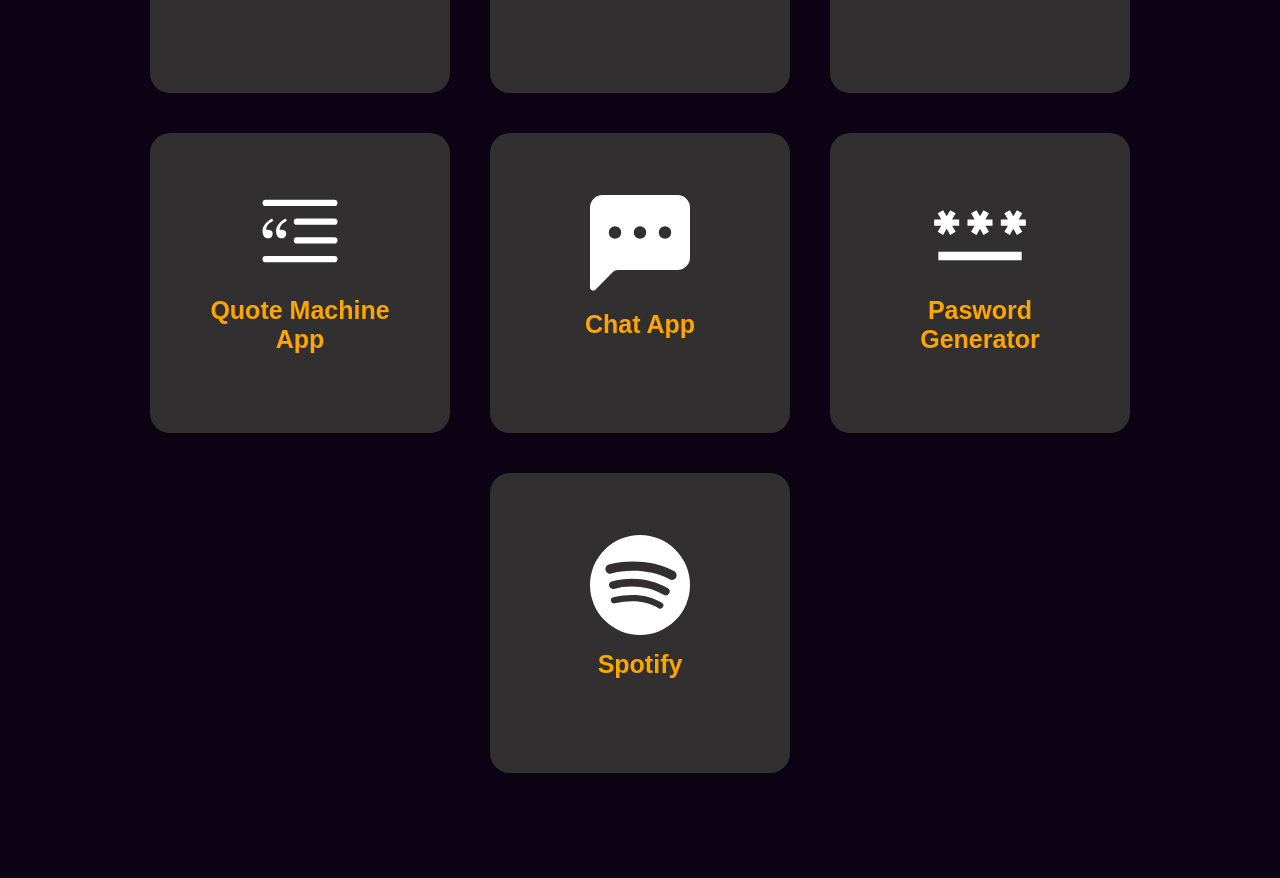
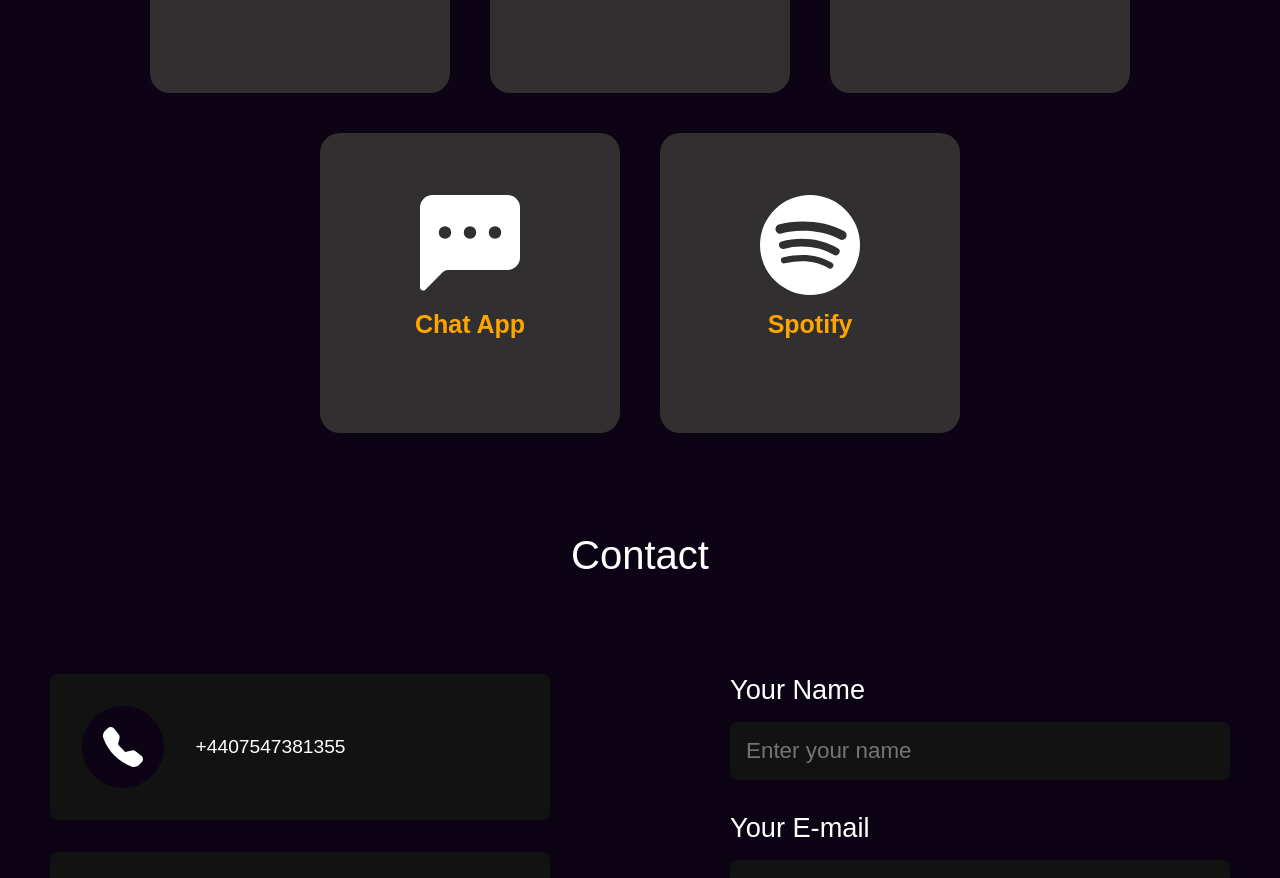
Before and after one commit to Matej404/portfolio, a React (Create React App) app: page / in a window 1280 px wide. Shown: the part 1669-2547 px from the top of the page. Built offline with nearby package versions, Linux system fonts and the light colour scheme.

Commit message:
delete quote app and password generator

```diff
--- a/src/web/projects/projectArry.js
+++ b/src/web/projects/projectArry.js
@@ -2,7 +2,6 @@ import "./projects.css";
 import { BsFillChatLeftDotsFill, BsBlockquoteLeft, BsSliders, BsSpotify } from 'react-icons/bs';
 import { MdPassword } from 'react-icons/md';
 import { CgGym } from 'react-icons/cg';
-import { GrMoney } from 'react-icons/gr';
 import { RiCoinFill } from 'react-icons/ri';
 
 export const projects = [
@@ -22,7 +21,7 @@ export const projects = [
         ghPages: "https://matej404.github.io/budget-app/",
         ghCode: "https://github.com/Matej404/budget-app",
         techStack:"React, Bootstrap, Node.js",
-        about: "Lorem Ipsum is simply dummy text of the printing and typesetting industry."
+        about: "In this App we can add expenses, view expenses, remove them, dealing with uncategorised expenses, dealing with totals and create budgets."
     },
     {
         id: "slider",
@@ -34,15 +33,6 @@ export const projects = [
         about: "Lorem Ipsum is simply dummy text of the printing and typesetting industry."
     },
     {
-        id: "quote",
-        icon: <BsBlockquoteLeft className='project-icon' />,
-        name: "Quote Machine App",
-        ghPages: "https://matej404.github.io/Quote-machine-react/",
-        ghCode: "https://github.com/Matej404/Quote-machine-react",
-        techStack:"React, Node.js",
-        about: "This was suggestion from freeCodeCamp. I used my own code."
-    },
-    {
         id: "chat",
         icon: <BsFillChatLeftDotsFill className='project-icon' />,
         name: "Chat App",
@@ -50,15 +40,6 @@ export const projects = [
         ghCode: "https://github.com/Matej404/chat",
         techStack:"React, scaledron, Node.js",
         about: "When app is started it generates You a random name and random color. To have multiple users online You need to open the app in multiple tabs. Scaledrone Chat Service used. Scaledrone provides features like realtime messaging, message history and user presence so you can focus on the business logic."
-    },
-    {
-        id: "generator",
-        icon: <MdPassword className='project-icon' />,
-        name: "Pasword Generator",
-        ghPages: "https://matej404.github.io/password-generator/",
-        ghCode: "https://github.com/Matej404/password-generator",
-        techStack:"JavaScript, sCSS, HTML5",
-        about: "Lorem Ipsum is simply dummy text of the printing and typesetting industry."
     },
     {
         id: "spotify",
```
Also changed, not shown: 1 other file (tests, documents, lock files or other folders).
